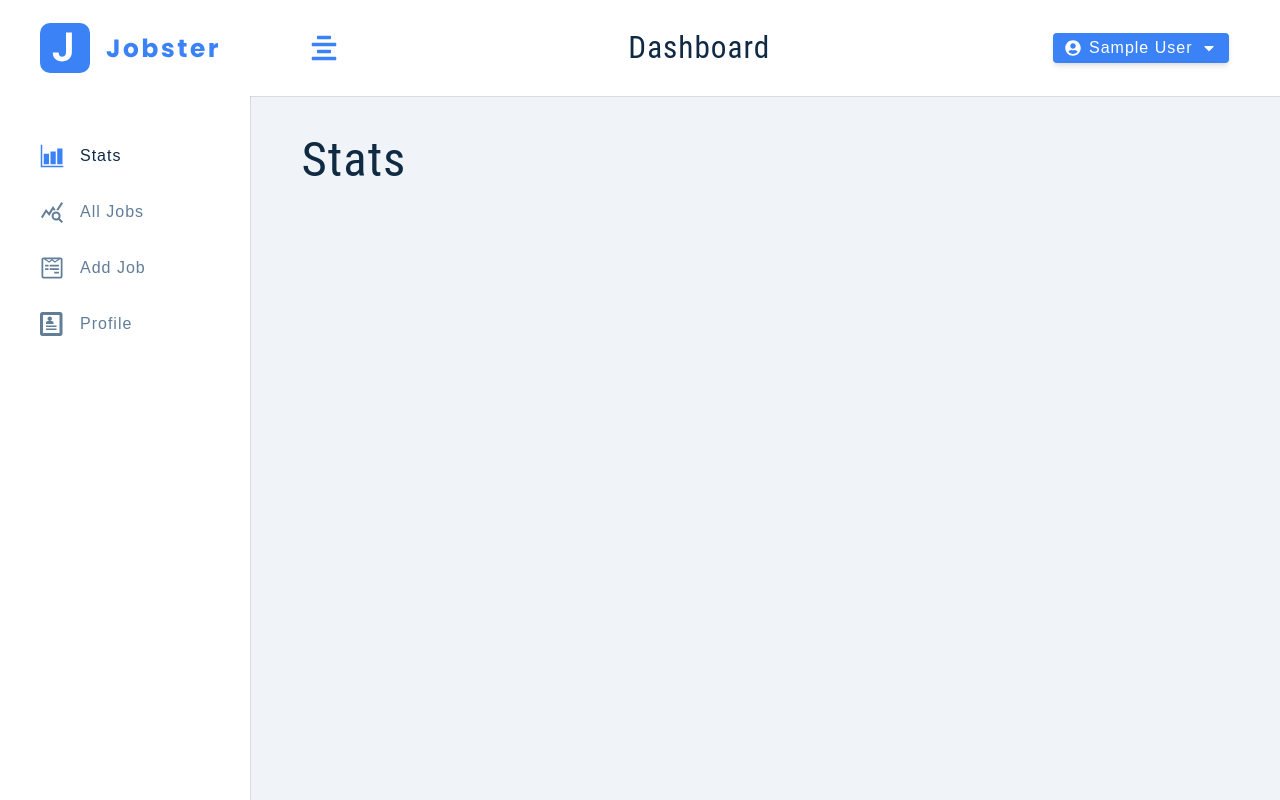
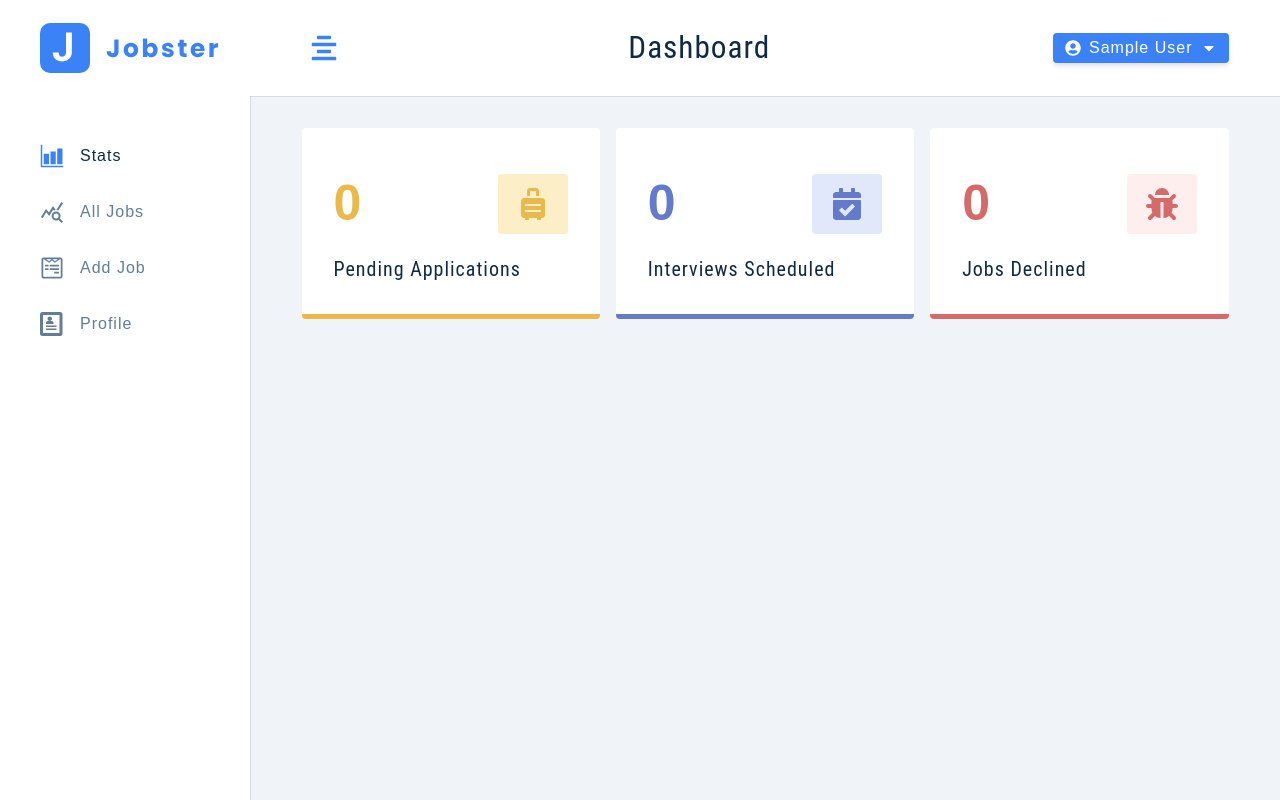
Before and after one commit to cuongnc3010/react-reduxtk_jobster, a React (Create React App) app: page / in a window 1280 px wide. Built offline with nearby package versions, Linux system fonts and the light colour scheme; no server answers; sample sign-in values are in the browser's storage.

Commit message:
stats container functionality

```diff
--- /dev/null
+++ b/src/components/StatItem.js
@@ -0,0 +1,13 @@
+import Wrapper from '../assets/wrappers/StatItem'
+const StatItem = ({ count, title, icon, color, bcg }) => {
+  return (
+    <Wrapper color={color} bcg={bcg}>
+      <header>
+        <span className='count'>{count}</span>
+        <span className='icon'>{icon}</span>
+      </header>
+      <h5 className='title'>{title}</h5>
+    </Wrapper>
+  )
+}
+export default StatItem
--- /dev/null
+++ b/src/components/StatsContainer.js
@@ -0,0 +1,39 @@
+import { useSelector } from 'react-redux'
+import StatItem from './StatItem'
+import Wrapper from '../assets/wrappers/StatsContainer'
+import { FaSuitcaseRolling, FaCalendarCheck, FaBug } from 'react-icons/fa'
+
+const StatsContainer = () => {
+  const { stats } = useSelector((store) => store.allJobs)
+  const defaultStats = [
+    {
+      title: 'pending applications',
+      count: stats.pending || 0,
+      icon: <FaSuitcaseRolling />,
+      color: '#e9b949',
+      bcg: '#fcefc7',
+    },
+    {
+      title: 'interviews scheduled',
+      count: stats.interview || 0,
+      icon: <FaCalendarCheck />,
+      color: '#647acb',
+      bcg: '#e0e8f9',
+    },
+    {
+      title: 'jobs declined',
+      count: stats.declined || 0,
+      icon: <FaBug />,
+      color: '#d66a6a',
+      bcg: '#ffeeee',
+    },
+  ]
+  return (
+    <Wrapper>
+      {defaultStats.map((item, index) => {
+        return <StatItem key={index} {...item} />
+      })}
+    </Wrapper>
+  )
+}
+export default StatsContainer
--- a/src/components/index.js
+++ b/src/components/index.js
@@ -7,6 +7,9 @@ import FormRowSelect from './FormRowSelect'
 import SearchContainer from './SearchContainer'
 import JobsContainer from './JobsContainer'
 import Job from './Job'
+import StatsContainer from './StatsContainer'
+import ChartsContainer from './ChartsContainer'
+import Loading from './Loading'
 
 export {
   Logo,
@@ -18,4 +21,7 @@ export {
   SearchContainer,
   JobsContainer,
   Job,
+  StatsContainer,
+  ChartsContainer,
+  Loading,
 }
--- a/src/features/allJobs/allJobsSlice.js
+++ b/src/features/allJobs/allJobsSlice.js
@@ -39,7 +39,6 @@ export const showStats = createAsyncThunk(
   async (_, thunkAPI) => {
     try {
       const resp = await customFetch.get('/jobs/stats/')
-      console.log(resp.data)
       return resp.data
     } catch (error) {
       return thunkAPI.rejectWithValue(error.response.data.msg)
--- a/src/pages/dashboard/Stats.js
+++ b/src/pages/dashboard/Stats.js
@@ -1,14 +1,25 @@
 import { useEffect } from 'react'
-import { useDispatch } from 'react-redux'
+import { useDispatch, useSelector } from 'react-redux'
+import { StatsContainer, Loading, ChartsContainer } from '../../components'
 import { showStats } from '../../features/allJobs/allJobsSlice'
 
 const Stats = () => {
+  const { isLoading, monthlyApplications } = useSelector(
+    (store) => store.allJobs
+  )
   const dispatch = useDispatch()
   useEffect(() => {
     dispatch(showStats())
     // eslint-disable-next-line
   }, [])
-
-  return <h1>Stats</h1>
+  if (isLoading) {
+    return <Loading center />
+  }
+  return (
+    <>
+      <StatsContainer />
+      {monthlyApplications.length > 0 && <ChartsContainer />}
+    </>
+  )
 }
 export default Stats
```
